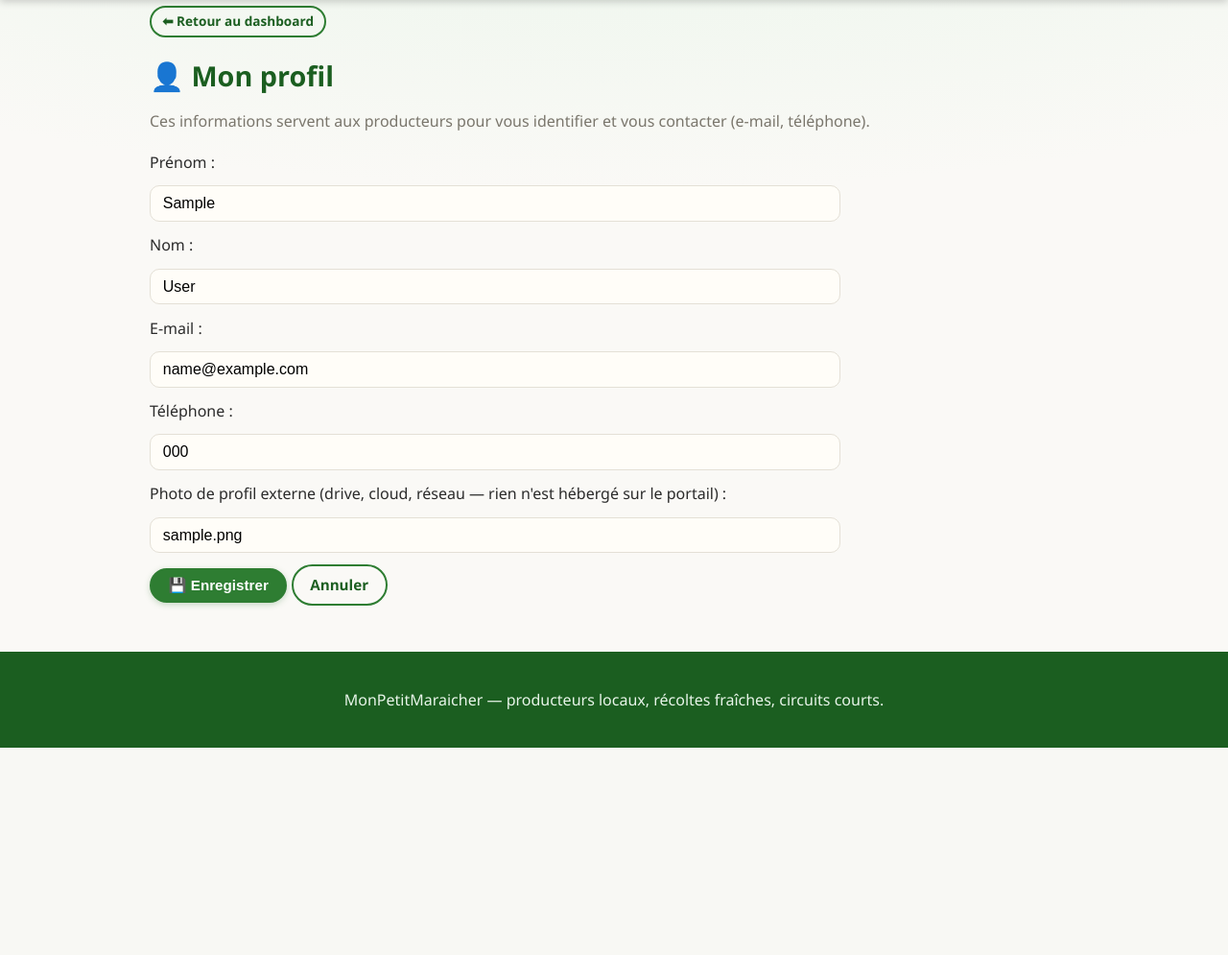
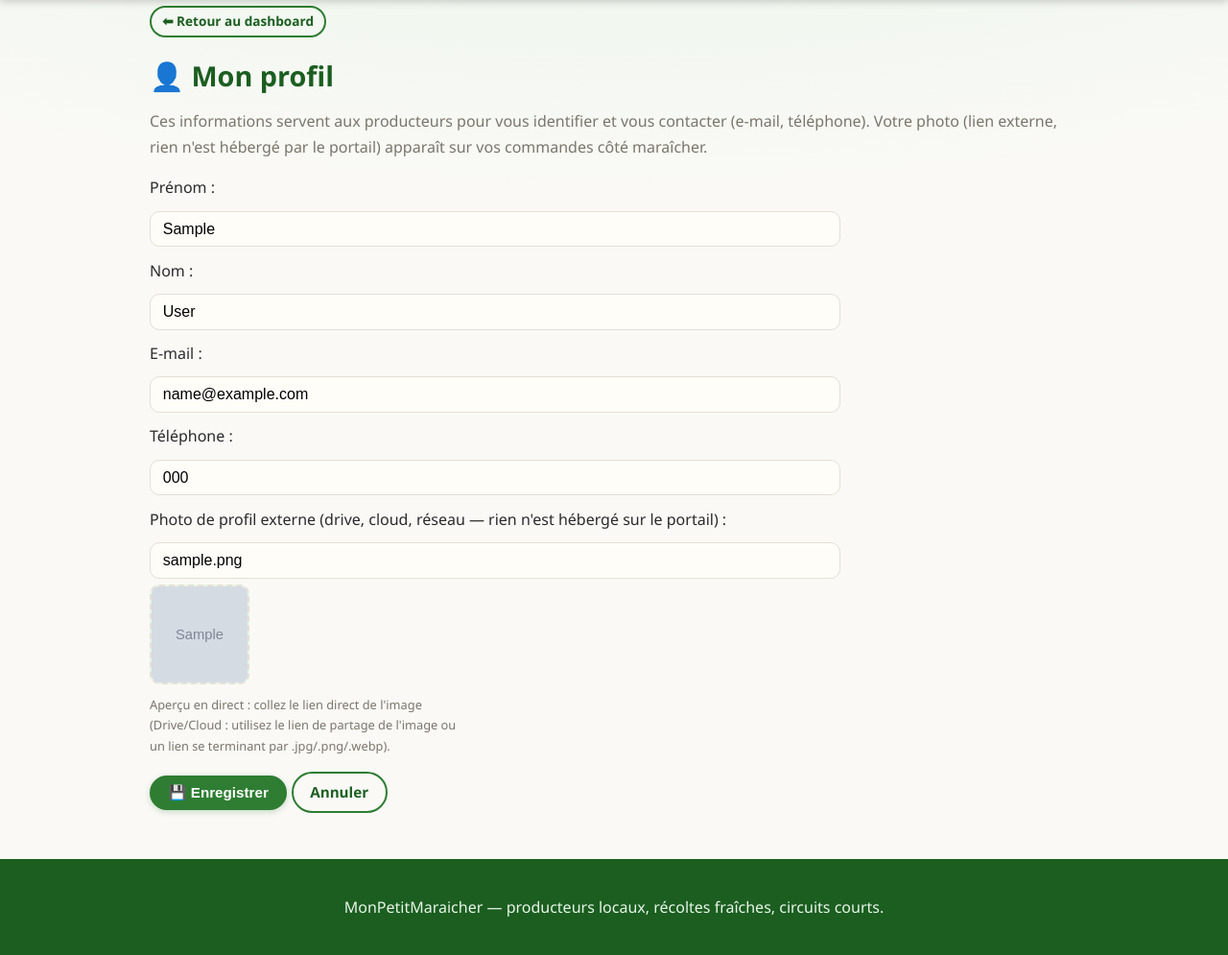
Before and after one commit to cartotrac/MonPetitMaraicher, a Django app: page /profil/ in a window 1280 px wide. Shown: the part 123-1118 px from the top of the page at 96% size. Before the commit the page ends 902 px from the top, so only its background shows below. Run offline with Django 5.2, Linux system fonts and the light colour scheme; a user stored in the database is signed in; tables that the repository leaves empty hold one stand-in row (values such as "Sample post"); grey boxes marked "Sample" are stand-in pictures.

Commit message:
Livraison L : fond Plan OSM direct, identite client synchronisee (commandes/paniers), menus dates, photos paniers, selecteur image externe

```diff
--- a/portal/views.py
+++ b/portal/views.py
@@ -559,6 +559,17 @@ def order_list(request, statut=None):
     commandes = exploitant.commandes.order_by("-creee_le")
     if statut:
         commandes = commandes.filter(statut=statut)
+    # Menu déroulant des jours de livraison (du plus récent au plus ancien)
+    date_filter = request.GET.get("date", "").strip()
+    try:
+        date_filter = datetime.date.fromisoformat(date_filter).isoformat()
+    except ValueError:
+        date_filter = ""
+    if date_filter:
+        commandes = commandes.filter(date_livraison=date_filter)
+    dates = sorted(
+        set(exploitant.commandes.values_list("date_livraison", flat=True)),
+        reverse=True)
     canaux = {p.client_id: p.get_canal_display()
               for p in PreferenceContact.objects.filter(exploitant=exploitant)}
     commandes = list(commandes.prefetch_related("lignes__produit"))
@@ -566,6 +577,7 @@ def order_list(request, statut=None):
         c.canal_pref = canaux.get(c.client_id) if c.client_id else None
     return render(request, "portal/pro/orders.html",
                   {"commandes": commandes, "filtre_statut": statut,
+                   "dates": dates, "date_filter": date_filter,
                    "points": exploitant.points_livraison.all()})
 
 
@@ -821,8 +833,12 @@ def panier_list(request):
             date_filter = ""
         else:
             paniers = paniers.filter(date_livraison=date_filter)
+    dates = sorted(
+        set(exploitant.paniers.values_list("date_livraison", flat=True)),
+        reverse=True)
     return render(request, "portal/pro/paniers.html",
-                  {"paniers": paniers, "date_filter": date_filter})
+                  {"paniers": paniers, "date_filter": date_filter,
+                   "dates": dates})
 
 
 @login_required
@@ -1432,6 +1448,17 @@ def my_orders(request):
     livré côte à côte du souhaité, avec le commentaire du producteur."""
     commandes = (request.user.commandes.select_related("exploitant")
                  .prefetch_related("lignes__produit").order_by("-creee_le"))
+    # Menu déroulant des jours de livraison (du plus récent au plus ancien)
+    date_filter = request.GET.get("date", "").strip()
+    try:
+        date_filter = datetime.date.fromisoformat(date_filter).isoformat()
+    except ValueError:
+        date_filter = ""
+    if date_filter:
+        commandes = commandes.filter(date_livraison=date_filter)
+    dates = sorted(
+        set(request.user.commandes.values_list("date_livraison", flat=True)),
+        reverse=True)
     resultats = []
     for commande in commandes:
         panier = (Panier.objects.filter(commande=commande)
@@ -1450,7 +1477,8 @@ def my_orders(request):
         resultats.append({"commande": commande, "panier": panier,
                           "lignes_panier": lignes_panier})
     return render(request, "portal/my_orders.html",
-                  {"resultats": resultats})
+                  {"resultats": resultats, "dates": dates,
+                   "date_filter": date_filter})
 
 
 @login_required
@@ -1480,8 +1508,18 @@ def _enregistrer_infos_perso(request, redirect_vers):
         profil.telephone = form.cleaned_data["telephone"]
         profil.photo_url = form.cleaned_data.get("photo_externe", "")
         profil.save()
+        # Propager l'identité aux commandes et paniers déjà enregistrés
+        # (y compris validés) : les snapshots nom/e-mail/téléphone suivent
+        # le profil, pour l'affichage comme pour les contacts producteur.
+        nom_complet = (user.get_full_name() or user.username)[:150]
+        maj = {"nom_client": nom_complet, "email_client": user.email}
+        telephone = (form.cleaned_data.get("telephone") or "")[:20]
+        if telephone:
+            maj["telephone_client"] = telephone
+        Commande.objects.filter(client=user).update(**maj)
+        Panier.objects.filter(client=user).update(**maj)
         messages.success(request, "Vos informations personnelles ont été "
-                         "mises à jour.")
+                         "mises à jour (commandes et paniers inclus).")
         return redirect(redirect_vers)
     return form
 
--- a/static/css/style.css
+++ b/static/css/style.css
@@ -51,6 +51,7 @@ a { color: var(--accent-dark); }
 .hero { text-align: center; padding: 1.5rem 0; }
 .hero h1 { color: var(--accent-dark); font-size: 2.1rem; }
 .hero-lead { m
+
 ax-width: 760px; margin: 0.6rem auto 0; }
 .features { margin-top: 1.5rem; text-align: left; }
 .feature { background: var(--card); border: 1px solid var(--border);
@@ -84,6 +85,7 @@ ax-width: 760px; margin: 0.6rem auto 0; }
 .btn-outline:hover { background: var(--accent-light); color: var(--accent-dark); }
 .btn-lg { padding: 0.7rem 1.6rem; font-size: 1.05rem; }
 .btn-sm { padding: 0.2rem 0.7rem; font-size: 0.85rem; }
+
 .
 btn-danger { background: var(--terre); border-color: var(--terre);
               box-shadow: 0 2px 6px rgba(181, 83, 60, 0.25); }
@@ -120,7 +122,8 @@ btn-danger { background: var(--terre); border-color: var(--terre);
          font-weight: 600; }
 .badge-ab { background: var(--accent-dark); color: #fff; }
 .badge-perma { background: #6a1b9a; color: #fff; }
-.badge-paysan { background: var(
+.badge-paysan { background: va
+r(
 --ocre); color: #4e342e; }
 .badge-raisonne { background: #0277bd; color: #fff; }
 .badge-ok { background: #d4edda; color: #155724; }
@@ -158,7 +161,8 @@ btn-danger { background: var(--terre); border-color: var(--terre);
 
 .flash { padding: 0.75rem 1.1rem; border-radius: 10px; margin: 0.8rem 0;
          box-shadow: var(--shadow); }
-.flash.success { background: #d4edda; c
+.flash.success { background: #d4edda
+; c
 olor: #155724; border: 1px solid #b7dfc1; }
 .flash.info { background: #d1ecf1; color: #0c5460; border: 1px solid #b8dfe8; }
 .flash.error, .flash.warning { background: #fff3cd; color: #8a6d00;
@@ -197,7 +201,8 @@ olor: #155724; border: 1px solid #b7dfc1; }
 .harvest-cat h3 { display: flex; align-items: center; gap: 0.5rem;
                   border-bottom: 2px solid var(--accent-light); padding-bottom: 0.3rem; }
 .harvest-cat .badge { margin-left: auto; font-weight: 600; }
-table tr.reprise td
+table tr.repris
+e td
  { background: #f6f9f4; }
 .save-bar { position: sticky; bottom: 0.6rem; background: var(--bg);
             padding: 0.7rem 0; border-radius: 12px; text-align: center;
@@ -237,7 +242,8 @@ table tr.reprise td
                   grid-template-columns: minmax(0, 1fr) 340px;
                   gap: 1.6rem; align-items: start; }
 .dash-side { position: sticky; top: 4.2rem; }
-.dash-side h2
+.dash-sid
+e h2
 { margin-top: 0.4rem; }
 .apercu-vitrine { width: 100%; height: 540px; border: 1px solid var(--border);
                   border-radius: var(--radius); background: #fff;
@@ -277,7 +283,8 @@ table tr.reprise td
 .reseaux-bloc { display: flex; gap: 0.6rem; flex-wrap: wrap; margin: 0.8rem 0 1.4rem; }
 
 /* ---- Étiquettes des couches administratives (carte recherche) ---- */
-.label-admin { background: transparent; border: none; box-shadow: none;
+.label-admin { background: transparent;
+border: none; box-shadow: none;
                font-weight: 600; color: #333; pointer-events: none;
                text-shadow: 0 0 3px #fff, 0 0 3px #fff, 0 0 3px #fff; }
 .label-admin::before { display: none; }
@@ -286,3 +293,21 @@ table tr.reprise td
    la carte reçoit .labels-dep-on / .labels-com-on via majLabels() */
 #carte-recherche:not(.labels-dep-on) .label-dep { display: none; }
 #carte-recherche:not(.labels-com-on) .label-com { display: none; }
+/* ---- Sélecteur d'image externe avec aperçu (profils, logo) ---- */
+.image-picker { margin: 0.4rem 0 1rem; }
+.image-picker-cadre { position: relative; width: 104px; height: 104px;
+                      border: 2px dashed var(--border); border-radius: 10px;
+                      display: flex; align-items: center; justify-content: center;
+                      overflow: hidden; background: var(--accent-light); }
+.image-picker-img { display: none; width: 100%; height: 100%;
+                    object-fit: cover; }
+.image-picker-placeholder { font-size: 1.4rem; color: var(--muted, #777); }
+.image-picker-erreur { display: none; position: absolute; inset: 0;
+                       align-items: center; text-align: center; padding: 0.5rem;
+                       font-size: 0.75rem; color: #b71c1c;
+                       background: rgba(255, 235, 238, 0.95); }
+.image-picker-actif .image-picker-img { display: block; }
+.image-picker-actif .image-picker-placeholder { display: none; }
+.image-picker-en-erreur .image-picker-cadre { border-color: #b71c1c; }
+.image-picker-en-erreur .image-picker-erreur { display: flex; }
+.image-picker-aide { font-size: 0.8rem; max-width: 46ch; }
--- /dev/null
+++ b/static/js/image-picker.js
@@ -0,0 +1,76 @@
+/* Sélecteur d'image externe avec aperçu dynamique.
+   S'active automatiquement sur les champs URL de photo/logo
+   (#id_photo_externe, #id_logo_externe) : aperçu en direct pendant la
+   saisie, message explicite si le lien ne pointe pas vers une image. */
+(function () {
+  "use strict";
+
+  var CIBLES = [
+    { id: "id_photo_externe", libelle: "👤 Photo de profil", vide: "👤 Aucune photo" },
+    { id: "id_logo_externe",  libelle: "🏛️ Logo de l'exploitation", vide: "🌱 Aucun logo" }
+  ];
+
+  function creerPicker(input, conf) {
+    var conteneur = document.createElement("div");
+    conteneur.className = "image-picker";
+
+    var cadre = document.createElement("div");
+    cadre.className = "image-picker-cadre";
+
+    var apercu = document.createElement("img");
+    apercu.className = "image-picker-img";
+    apercu.alt = conf.libelle;
+
+    var vide = document.createElement("div");
+    vide.className = "image-picker-placeholder";
+    vide.textContent = conf.vide;
+
+    var erreur = document.createElement("div");
+    erreur.className = "image-picker-erreur";
+    erreur.textContent = "❌ Image introuvable : vérifiez que le lien pointe directement vers l'image (.jpg, .png, .webp…).";
+
+    var aide = document.createElement("p");
+    aide.className = "muted image-picker-aide";
+    aide.textContent = "Aperçu en direct : collez le lien direct de l'image " +
+      "(Drive/Cloud : utilisez le lien de partage de l'image ou un lien se terminant par .jpg/.png/.webp).";
+
+    cadre.appendChild(apercu);
+    cadre.appendChild(vide);
+    cadre.appendChild(erreur);
+    conteneur.appendChild(cadre);
+    conteneur.appendChild(aide);
+
+    // insérer juste après le champ
+    if (input.nextSibling) {
+      input.parentNode.insertBefore(conteneur, input.nextSibling);
+    } else {
+      input.parentNode.appendChild(conteneur);
+    }
+
+    function maj() {
+      var url = (input.value || "").trim();
+      conteneur.classList.toggle("image-picker-actif", Boolean(url));
+      conteneur.classList.remove("image-picker-en-erreur");
+      if (url) apercu.src = url;
+    }
+
+    apercu.addEventListener("load", function () {
+      conteneur.classList.remove("image-picker-en-erreur");
+    });
+    apercu.addEventListener("error", function () {
+      if (input.value.trim()) conteneur.classList.add("image-picker-en-erreur");
+    });
+    input.addEventListener("input", maj);
+    input.addEventListener("change", maj);
+
+    // état initial (préremplissage depuis la fiche)
+    maj();
+  }
+
+  document.addEventListener("DOMContentLoaded", function () {
+    CIBLES.forEach(function (conf) {
+      var input = document.getElementById(conf.id);
+      if (input) creerPicker(input, conf);
+    });
+  });
+})();
--- a/templates/portal/pro/panier_detail.html
+++ b/templates/portal/pro/panier_detail.html
@@ -3,6 +3,9 @@
 {% block title %}Panier n°{{ panier.numero }} — MonPetitMaraicher{% endblock %}
 {% block content %}
 <h1>🧺 Panier n°{{ panier.numero }} — {{ panier.nom_client }}</h1>
+{% if panier.client.profil_client.photo_url %}
+  <p><img class="avatar" src="{{ panier.client.profil_client.photo_url }}" alt="Photo de {{ panier.nom_client }}"></p>
+{% endif %}
 <p>
   <span class="badge badge-{{ panier.statut }}">{{ panier.get_statut_display }}</span>
   📅 Livraison le {{ panier.date_livraison|date:"d/m/Y" }}
--- a/templates/portal/pro/profil_exploitant.html
+++ b/templates/portal/pro/profil_exploitant.html
@@ -1,4 +1,5 @@
 {% extends "base.html" %}
+{% load static %}
 {% block title %}Ma fiche — MonPetitMaraicher{% endblock %}
 {% block content %}
 <h1>🚜 Ma fiche d'exploitation</h1>
@@ -27,3 +28,4 @@
   <a class="btn btn-outline" href="{% url 'portal:dashboard' %}">Annuler</a>
 </form>
 {% endblock %}
+{% block extrajs %}<script src="{% static 'js/image-picker.js' %}" defer></script>{% endblock %}
--- a/templates/portal/pro/profil_personnel.html
+++ b/templates/portal/pro/profil_personnel.html
@@ -1,10 +1,13 @@
 {% extends "base.html" %}
+{% load static %}
 {% block title %}Mes infos personnelles — MonPetitMaraicher{% endblock %}
 {% block content %}
 <h1>👤 Mes infos personnelles</h1>
 <p class="muted">Votre identité de compte individuel — utile même à
    plusieurs sur la même exploitation : chaque membre de l'équipe garde
-   son prénom, son e-mail et son téléphone propres.</p>
+   son prénom, son e-mail et son téléphone propres. La photo (lien
+   externe) apparaît sur les commandes/paniers côté maraîcher et sur
+   la vitrine si vous êtes gérant ou associé.</p>
 <p><a class="btn btn-outline btn-sm" href="{% url 'portal:profil_exploitant' %}">🚜 Voir la fiche de l'exploitation</a></p>
 <form method="post" class="form">
   {% csrf_token %}
@@ -13,3 +16,4 @@
   <a class="btn btn-outline" href="{% url 'portal:dashboard' %}">Annuler</a>
 </form>
 {% endblock %}
+{% block extrajs %}<script src="{% static 'js/image-picker.js' %}" defer></script>{% endblock %}
--- a/templates/portal/profil_client.html
+++ b/templates/portal/profil_client.html
@@ -1,9 +1,12 @@
 {% extends "base.html" %}
+{% load static %}
 {% block title %}Mon profil — MonPetitMaraicher{% endblock %}
 {% block content %}
 <h1>👤 Mon profil</h1>
 <p class="muted">Ces informations servent aux producteurs pour vous
-   identifier et vous contacter (e-mail, téléphone).</p>
+   identifier et vous contacter (e-mail, téléphone). Votre photo
+   (lien externe, rien n'est hébergé par le portail) apparaît sur vos
+   commandes côté maraîcher.</p>
 <form method="post" class="form">
   {% csrf_token %}
   {{ form.as_p }}
@@ -11,3 +14,4 @@
   <a class="btn btn-outline" href="{% url 'portal:my_orders' %}">Annuler</a>
 </form>
 {% endblock %}
+{% block extrajs %}<script src="{% static 'js/image-picker.js' %}" defer></script>{% endblock %}
```
Also changed, not shown: static/js/search-map.js (+4 -4 lines), templates/portal/my_orders.html (+13 -1 lines), templates/portal/pro/orders.html (+13 -0 lines), templates/portal/pro/paniers.html (+10 -3 lines).
